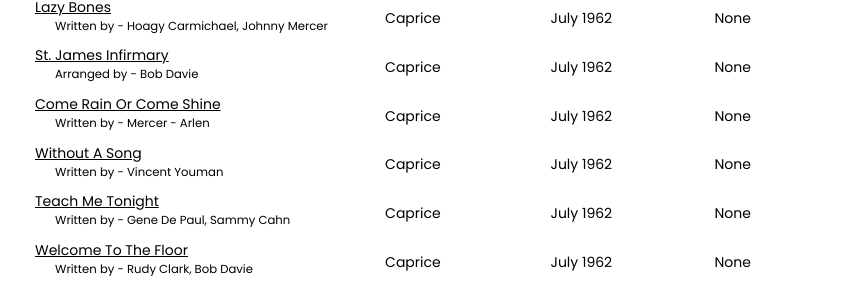
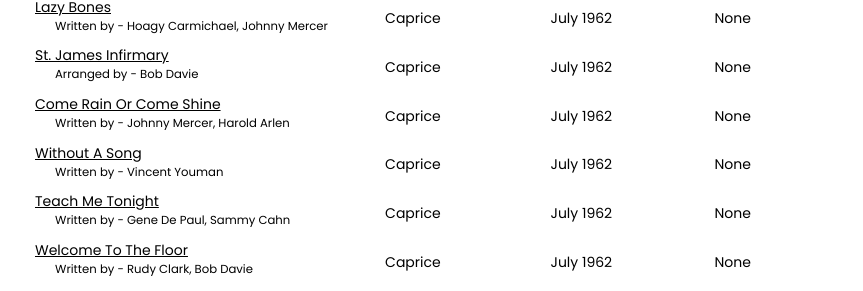
Before and after one commit to jamesraymusic/jamesraymusic.github.io, a Jekyll site: the page built from songs.md, in a window 1280 px wide. Shown: the part 680-971 px from the top of the page, without its empty margins (208-1071 px from the left). Built offline with Jekyll 4.4.1, drawn with Linux system fonts in a browser that asks for light colours.

Commit message:
Update songs.md

```diff
--- a/songs.md
+++ b/songs.md
@@ -22,7 +22,7 @@ James Ray, [Rudy Clark](https://en.wikipedia.org/wiki/Rudy_Clark) (main writer)
 | [The Old Man And The Mule](https://www.youtube.com/watch?v=9H6uo_a24xU)<br><sup>Written by - Rudy Clark</sup> | Caprice / Congress | July 1962 | None |
 | [Lazy Bones](https://www.youtube.com/watch?v=Apj1Cvkc55o)<br><sup>Written by - Hoagy Carmichael, Johnny Mercer</sup> | Caprice | July 1962 | None |
 | [St. James Infirmary](https://www.youtube.com/watch?v=lAP2bfSE_2s)<br><sup>Arranged by - Bob Davie</sup> | Caprice | July 1962 | None |
-| [Come Rain Or Come Shine](https://www.youtube.com/watch?v=2uZ1bjzcJME)<br><sup>Written by - Mercer - Arlen</sup> | Caprice | July 1962 | None |
+| [Come Rain Or Come Shine](https://www.youtube.com/watch?v=2uZ1bjzcJME)<br><sup>Written by - Johnny Mercer, Harold Arlen</sup> | Caprice | July 1962 | None |
 | [Without A Song](https://www.youtube.com/watch?v=vVQ447pzuzU)<br><sup>Written by - Vincent Youman</sup> | Caprice | July 1962 | None |
 | [Teach Me Tonight](https://www.youtube.com/watch?v=Z3g0ktzpZXs)<br><sup>Written by - Gene De Paul, Sammy Cahn</sup> | Caprice | July 1962 | None |
 | [Welcome To The Floor](https://www.youtube.com/watch?v=xDs6FBXgC60)<br><sup>Written by - Rudy Clark, Bob Davie</sup> | Caprice | July 1962 | None |
```
